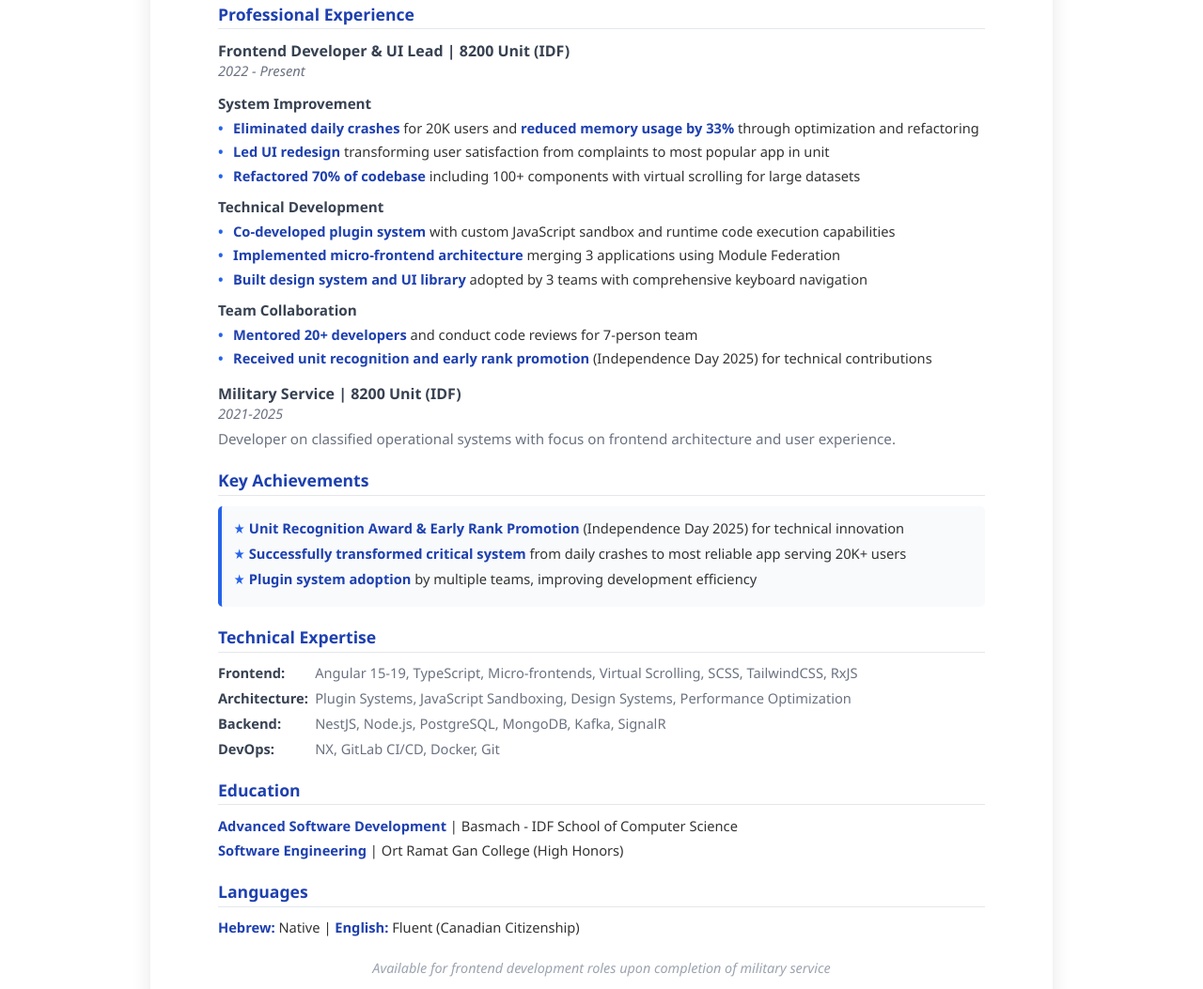
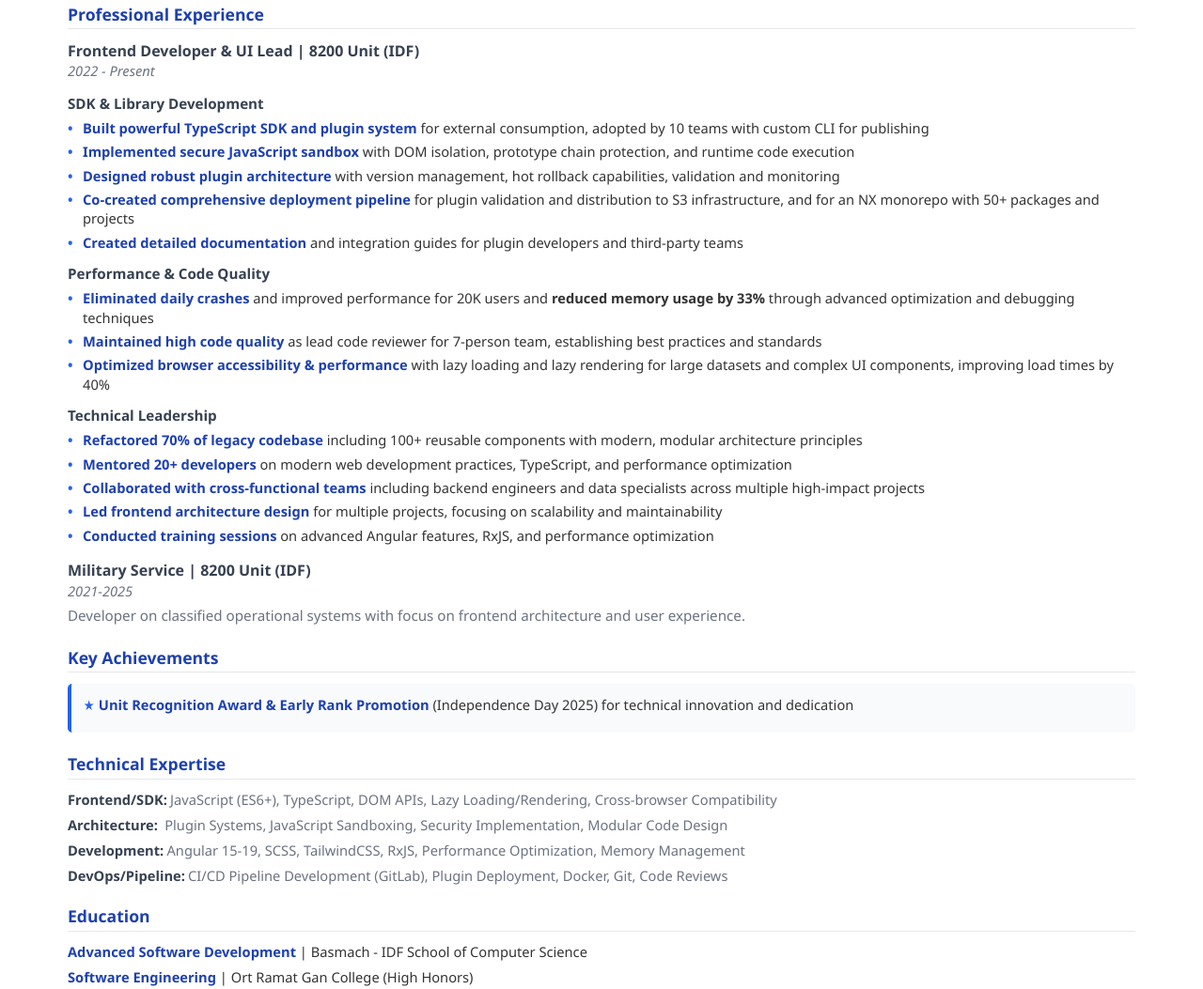
Before and after one commit to Chaimalov/Resume, a website: page Chaim-Malov-CV.html in a window 1280 px wide. Shown: the part 215-1268 px from the top of the page at 94% size. Drawn offline with Linux system fonts and the light colour scheme.

Commit message:
update resume

```diff
--- a/Chaim-Malov-CV.html
+++ b/Chaim-Malov-CV.html
@@ -2,8 +2,8 @@
 
 <html lang="en">
   <head>
-    <meta charset="UTF-8">
-    <meta name="viewport" content="width=device-width, initial-scale=1.0">
+    <meta charset="UTF-8" />
+    <meta name="viewport" content="width=device-width, initial-scale=1.0" />
     <title>Chaim Malov - Resume</title>
     <style>
       * {
@@ -13,7 +13,7 @@
       }
 
       body {
-        font-family: 'Segoe UI', Tahoma, Geneva, Verdana, sans-serif;
+        font-family: "Segoe UI", Tahoma, Geneva, Verdana, sans-serif;
         line-height: 1.4;
         color: #333;
         background: white;
@@ -21,12 +21,12 @@
       }
 
       .resume {
-        max-width: 10in;
+        /* max-width: 10in; */
         margin: 0 auto;
         padding: 0.75in;
         min-height: 11in;
         background: white;
-        box-shadow: 0 0 20px rgba(0,0,0,0.1);
+        box-shadow: 0 0 20px rgba(0, 0, 0, 0.1);
       }
 
       .header {
@@ -198,7 +198,6 @@
         }
       }
     </style>
-
   </head>
   <body>
     <div class="resume">
@@ -206,7 +205,8 @@
         <div class="name">Chaim Malov</div>
         <div class="title">Frontend Developer & UI Specialist</div>
         <div class="contact">
-                050-6674239 | chaimalov@gmail.com | <a href="https://www.linkedin.com/in/chaim-malov">LinkedIn</a>
+          050-6674239 | chaimalov@gmail.com |
+          <a href="https://www.linkedin.com/in/chaim-malov">LinkedIn</a>
         </div>
       </div>
 
@@ -215,41 +215,111 @@
 
         <div class="job-header">
           <div>
-                <div class="job-title">Frontend Developer & UI Lead | 8200 Unit (IDF)</div>
+            <div class="job-title">
+              Frontend Developer & UI Lead | 8200 Unit (IDF)
+            </div>
             <div class="company">2022 - Present</div>
           </div>
         </div>
 
         <div class="subsection">
-            <div class="subsection-title">System Improvement</div>
+          <div class="subsection-title">SDK & Library Development</div>
           <ul class="bullet-points">
-                <li><span class="highlight">Eliminated daily crashes</span> for 20K users and <span class="highlight">reduced memory usage by 33%</span> through optimization and refactoring</li>
-                <li><span class="highlight">Led UI redesign</span> transforming user satisfaction from complaints to most popular app in unit</li>
-                <li><span class="highlight">Refactored 70% of codebase</span> including 100+ components with virtual scrolling for large datasets</li>
+            <li>
+              <span class="highlight"
+                >Built powerful TypeScript SDK and plugin system</span
+              >
+              for external consumption, adopted by 10 teams with custom CLI for
+              publishing
+            </li>
+            <li>
+              <span class="highlight"
+                >Implemented secure JavaScript sandbox</span
+              >
+              with DOM isolation, prototype chain protection, and runtime code
+              execution
+            </li>
+            <li>
+              <span class="highlight">Designed robust plugin architecture</span>
+              with version management, hot rollback capabilities, validation and
+              monitoring
+            </li>
+            <li>
+              <span class="highlight"
+                >Co-created comprehensive deployment pipeline</span
+              >
+              for plugin validation and distribution to S3 infrastructure, and
+              for an NX monorepo with 50+ packages and projects
+            </li>
+            <li>
+              <span class="highlight">Created detailed documentation</span> and
+              integration guides for plugin developers and third-party teams
+            </li>
           </ul>
         </div>
 
         <div class="subsection">
-            <div class="subsection-title">Technical Development</div>
+          <div class="subsection-title">Performance & Code Quality</div>
           <ul class="bullet-points">
-                <li><span class="highlight">Co-developed plugin system</span> with custom JavaScript sandbox and runtime code execution capabilities</li>
-                <li><span class="highlight">Implemented micro-frontend architecture</span> merging 3 applications using Module Federation</li>
-                <li><span class="highlight">Built design system and UI library</span> adopted by 3 teams with comprehensive keyboard navigation</li>
+            <li>
+              <span class="highlight">Eliminated daily crashes</span> and
+              improved performance for 20K users and
+              <strong>reduced memory usage by 33%</strong> through advanced
+              optimization and debugging techniques
+            </li>
+            <li>
+              <span class="highlight">Maintained high code quality</span> as
+              lead code reviewer for 7-person team, establishing best practices
+              and standards
+            </li>
+            <li>
+              <span class="highlight"
+                >Optimized browser accessibility & performance</span
+              >
+              with lazy loading and lazy rendering for large datasets and
+              complex UI components, improving load times by 40%
+            </li>
           </ul>
         </div>
 
         <div class="subsection">
-            <div class="subsection-title">Team Collaboration</div>
+          <div class="subsection-title">Technical Leadership</div>
           <ul class="bullet-points">
-                <li><span class="highlight">Mentored 20+ developers</span> and conduct code reviews for 7-person team</li>
-                <li><span class="highlight">Received unit recognition and early rank promotion</span> (Independence Day 2025) for technical contributions</li>
+            <li>
+              <span class="highlight">Refactored 70% of legacy codebase</span>
+              including 100+ reusable components with modern, modular
+              architecture principles
+            </li>
+            <li>
+              <span class="highlight">Mentored 20+ developers</span> on modern
+              web development practices, TypeScript, and performance
+              optimization
+            </li>
+            <li>
+              <span class="highlight"
+                >Collaborated with cross-functional teams</span
+              >
+              including backend engineers and data specialists across multiple
+              high-impact projects
+            </li>
+            <li>
+              <span class="highlight">Led frontend architecture design</span>
+              for multiple projects, focusing on scalability and maintainability
+            </li>
+            <li>
+              <span class="highlight">Conducted training sessions</span> on
+              advanced Angular features, RxJS, and performance optimization
+            </li>
           </ul>
         </div>
 
-        <div style="margin-top: 1rem;">
+        <div style="margin-top: 1rem">
           <div class="job-title">Military Service | 8200 Unit (IDF)</div>
           <div class="company">2021-2025</div>
-            <div style="margin-top: 0.3rem; color: #6b7280; font-size: 0.95rem;">Developer on classified operational systems with focus on frontend architecture and user experience.</div>
+          <div style="margin-top: 0.3rem; color: #6b7280; font-size: 0.95rem">
+            Developer on classified operational systems with focus on frontend
+            architecture and user experience.
+          </div>
         </div>
       </div>
 
@@ -257,9 +327,12 @@
         <div class="section-title">Key Achievements</div>
         <div class="achievements">
           <ul>
-                <li><span class="highlight">Unit Recognition Award & Early Rank Promotion</span> (Independence Day 2025) for technical innovation</li>
-                <li><span class="highlight">Successfully transformed critical system</span> from daily crashes to most reliable app serving 20K+ users</li>
-                <li><span class="highlight">Plugin system adoption</span> by multiple teams, improving development efficiency</li>
+            <li>
+              <span class="highlight"
+                >Unit Recognition Award & Early Rank Promotion</span
+              >
+              (Independence Day 2025) for technical innovation and dedication
+            </li>
           </ul>
         </div>
       </div>
@@ -268,43 +341,67 @@
         <div class="section-title">Technical Expertise</div>
         <div class="skills-grid">
           <div class="skill-category">
-                <div class="skill-label">Frontend:</div>
-                <div class="skill-items">Angular 15-19, TypeScript, Micro-frontends, Virtual Scrolling, SCSS, TailwindCSS, RxJS</div>
+            <div class="skill-label">Frontend/SDK:</div>
+            <div class="skill-items">
+              JavaScript (ES6+), TypeScript, DOM APIs, Lazy Loading/Rendering,
+              Cross-browser Compatibility
+            </div>
           </div>
           <div class="skill-category">
             <div class="skill-label">Architecture:</div>
-                <div class="skill-items">Plugin Systems, JavaScript Sandboxing, Design Systems, Performance Optimization</div>
+            <div class="skill-items">
+              Plugin Systems, JavaScript Sandboxing, Security Implementation,
+              Modular Code Design
+            </div>
           </div>
           <div class="skill-category">
-                <div class="skill-label">Backend:</div>
-                <div class="skill-items">NestJS, Node.js, PostgreSQL, MongoDB, Kafka, SignalR</div>
+            <div class="skill-label">Development:</div>
+            <div class="skill-items">
+              Angular 15-19, SCSS, TailwindCSS, RxJS, Performance Optimization,
+              Memory Management
+            </div>
           </div>
           <div class="skill-category">
-                <div class="skill-label">DevOps:</div>
-                <div class="skill-items">NX, GitLab CI/CD, Docker, Git</div>
+            <div class="skill-label">DevOps/Pipeline:</div>
+            <div class="skill-items">
+              CI/CD Pipeline Development (GitLab), Plugin Deployment, Docker,
+              Git, Code Reviews
+            </div>
           </div>
         </div>
       </div>
 
       <div class="section">
         <div class="section-title">Education</div>
-        <div style="margin-bottom: 0.4rem;">
-            <span class="highlight">Advanced Software Development</span> | Basmach - IDF School of Computer Science
+        <div style="margin-bottom: 0.4rem">
+          <span class="highlight">Advanced Software Development</span> | Basmach
+          - IDF School of Computer Science
         </div>
         <div>
-            <span class="highlight">Software Engineering</span> | Ort Ramat Gan College (High Honors)
+          <span class="highlight">Software Engineering</span> | Ort Ramat Gan
+          College (High Honors)
         </div>
       </div>
 
       <div class="section">
         <div class="section-title">Languages</div>
-        <div><span class="highlight">Hebrew:</span> Native | <span class="highlight">English:</span> Fluent (Canadian Citizenship)</div>
-    </div>
-
-    <div style="text-align: center; margin-top: 1.5rem; font-style: italic; color: #9ca3af; font-size: 0.9rem;">
-        Available for frontend development roles upon completion of military service
+        <div>
+          <span class="highlight">Hebrew:</span> Native |
+          <span class="highlight">English:</span> Fluent (Canadian Citizenship)
         </div>
       </div>
 
+      <div
+        style="
+          text-align: center;
+          margin-top: 1.5rem;
+          font-style: italic;
+          font-size: 0.9rem;
+        "
+      >
+        Available for frontend development roles upon completion of military
+        service
+      </div>
+    </div>
   </body>
 </html>
```
Also changed, not shown: 1 other file. Lines whose indentation alone changed are shown as unchanged.
